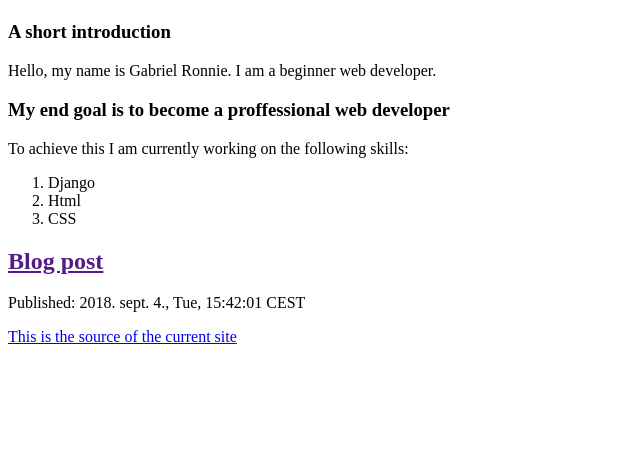
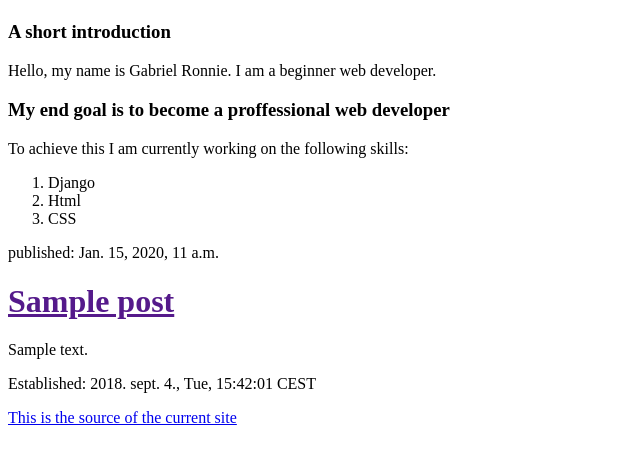
Before and after one commit to gabrielronnie/my-first-blog, a Django app: template blog/templates/blog/post_list.html in a window 1280 px wide. Shown: the part 45-509 px from the top of the page, without its empty margins (0-640 px from the left). Run offline with Django 3.2, Linux system fonts and the light colour scheme; the template is opened without the code that fills it: values that come from a table or form of the project are taken from there, others are empty; tables that the repository leaves empty hold one stand-in row (values such as "Sample post").

Commit message:
Modified templates to display posts from database.

```diff
--- a/blog/templates/blog/post_list.html
+++ b/blog/templates/blog/post_list.html
@@ -27,13 +27,17 @@
     </div>
 
     <div>
-      <h2><a href=''>Blog post</a></h2>
+      {% for post in posts %}
+      <p>published: {{post.published_date}}</p>
+      <h1><a href="">{{post.title}}</a></h1>
+      <p>{{post.text|linebreaksbr}}</p>
+      {% endfor %}
     </div>
   </main>
 
   <footer>
     <div>
-      <p>Published: 2018. sept. 4., Tue, 15:42:01 CEST</p>
+      <p>Established: 2018. sept. 4., Tue, 15:42:01 CEST</p>
     </div>
     <div>
       <a href="https://github.com/gabrielronnie/my-first-blog">This is the source of the current site</a>
--- a/blog/views.py
+++ b/blog/views.py
@@ -1,4 +1,8 @@
 from django.shortcuts import render
+from django.utils import timezone
+from .models import Post
 
 def post_list(request):
-    return render(request, 'blog/post_list.html', {})
+    unorderedPosts = Post.objects.filter(published_date__lte = timezone.now())
+    posts = unorderedPosts.order_by('published_date')
+    return render(request, 'blog/post_list.html', {'posts': posts})
```
